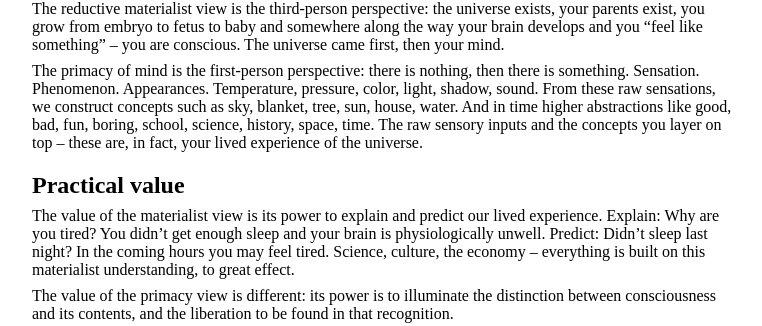
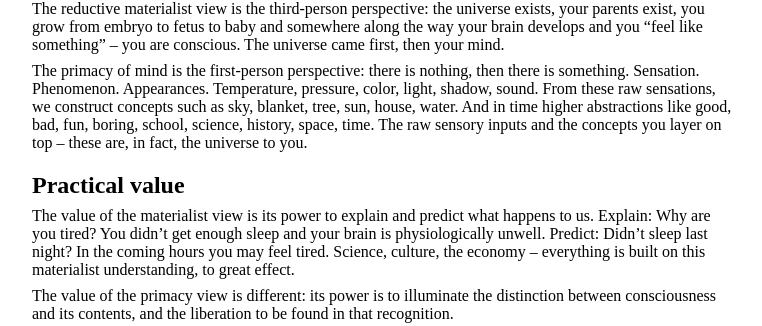
Before and after one commit to maxh/maxheinritz.com, a Jekyll site: the page built from _posts/2025-05-26-the-primacy-of-the-mind.md, in a window 1280 px wide. Shown: the part 371-697 px from the top of the page, without its empty margins (108-870 px from the left). Built offline with Jekyll 4.4.1, drawn with Linux system fonts in a browser that asks for light colours.

Commit message:
clean it up

```diff
--- a/_posts/2025-05-26-the-primacy-of-the-mind.md
+++ b/_posts/2025-05-26-the-primacy-of-the-mind.md
@@ -14,11 +14,11 @@ Both perspectives seem valid and non-conflicting, useful in their own ways. My f
 
 The reductive materialist view is the third-person perspective: the universe exists, your parents exist, you grow from embryo to fetus to baby and somewhere along the way your brain develops and you “feel like something” – you are conscious. The universe came first, then your mind.
 
-The primacy of mind is the first-person perspective: there is nothing, then there is something. Sensation. Phenomenon. Appearances. Temperature, pressure, color, light, shadow, sound. From these raw sensations, we construct concepts such as sky, blanket, tree, sun, house, water. And in time higher abstractions like good, bad, fun, boring, school, science, history, space, time. The raw sensory inputs and the concepts you layer on top – these are, in fact, your lived experience of the universe.
+The primacy of mind is the first-person perspective: there is nothing, then there is something. Sensation. Phenomenon. Appearances. Temperature, pressure, color, light, shadow, sound. From these raw sensations, we construct concepts such as sky, blanket, tree, sun, house, water. And in time higher abstractions like good, bad, fun, boring, school, science, history, space, time. The raw sensory inputs and the concepts you layer on top – these are, in fact, the universe to you.
 
 ## Practical value
 
-The value of the materialist view is its power to explain and predict our lived experience. Explain: Why are you tired? You didn't get enough sleep and your brain is physiologically unwell. Predict: Didn't sleep last night? In the coming hours you may feel tired. Science, culture, the economy – everything is built on this materialist understanding, to great effect.
+The value of the materialist view is its power to explain and predict what happens to us. Explain: Why are you tired? You didn't get enough sleep and your brain is physiologically unwell. Predict: Didn't sleep last night? In the coming hours you may feel tired. Science, culture, the economy – everything is built on this materialist understanding, to great effect.
 
 The value of the primacy view is different: its power is to illuminate the distinction between consciousness and its contents, and the liberation to be found in that recognition.
 
```
